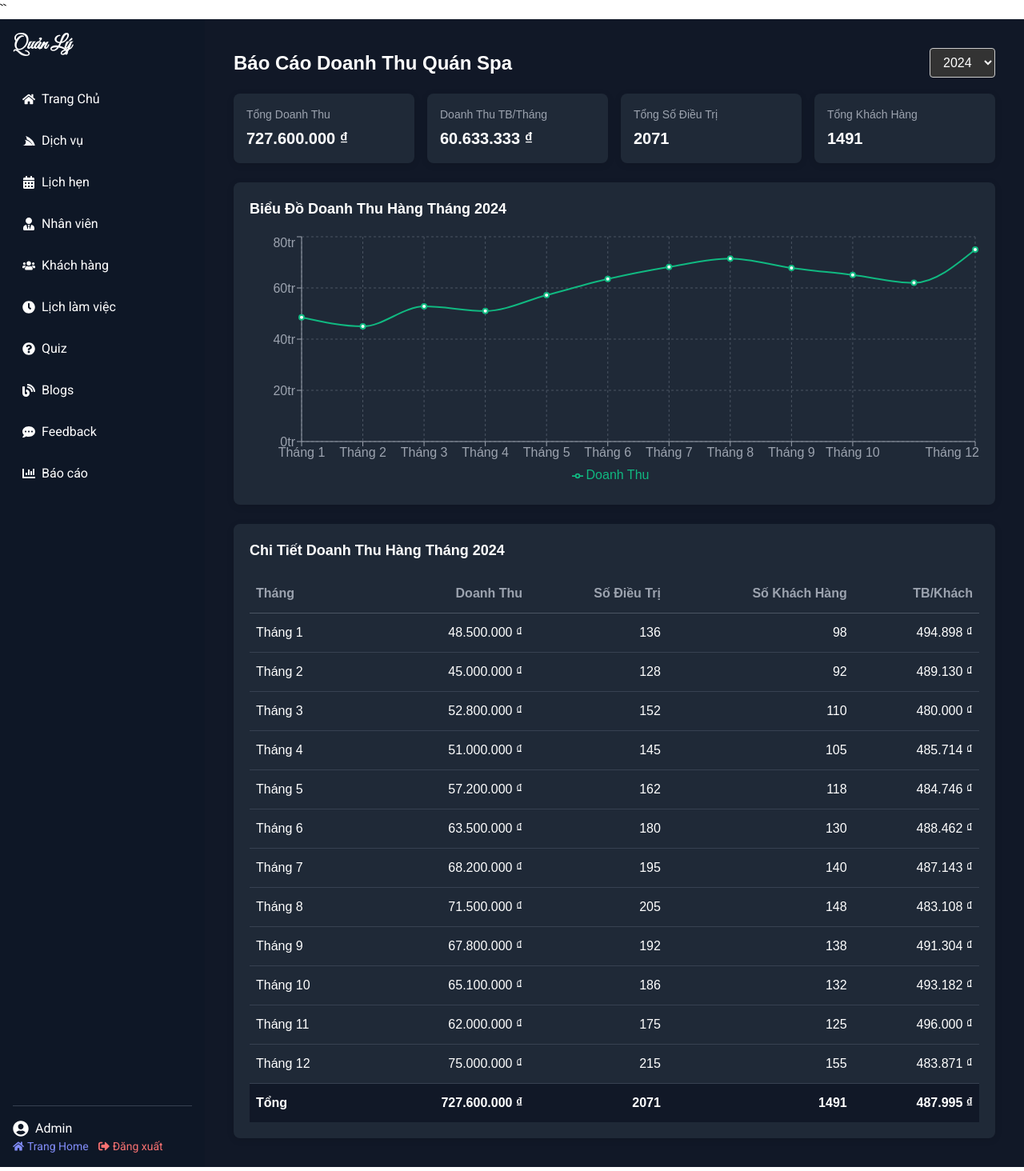
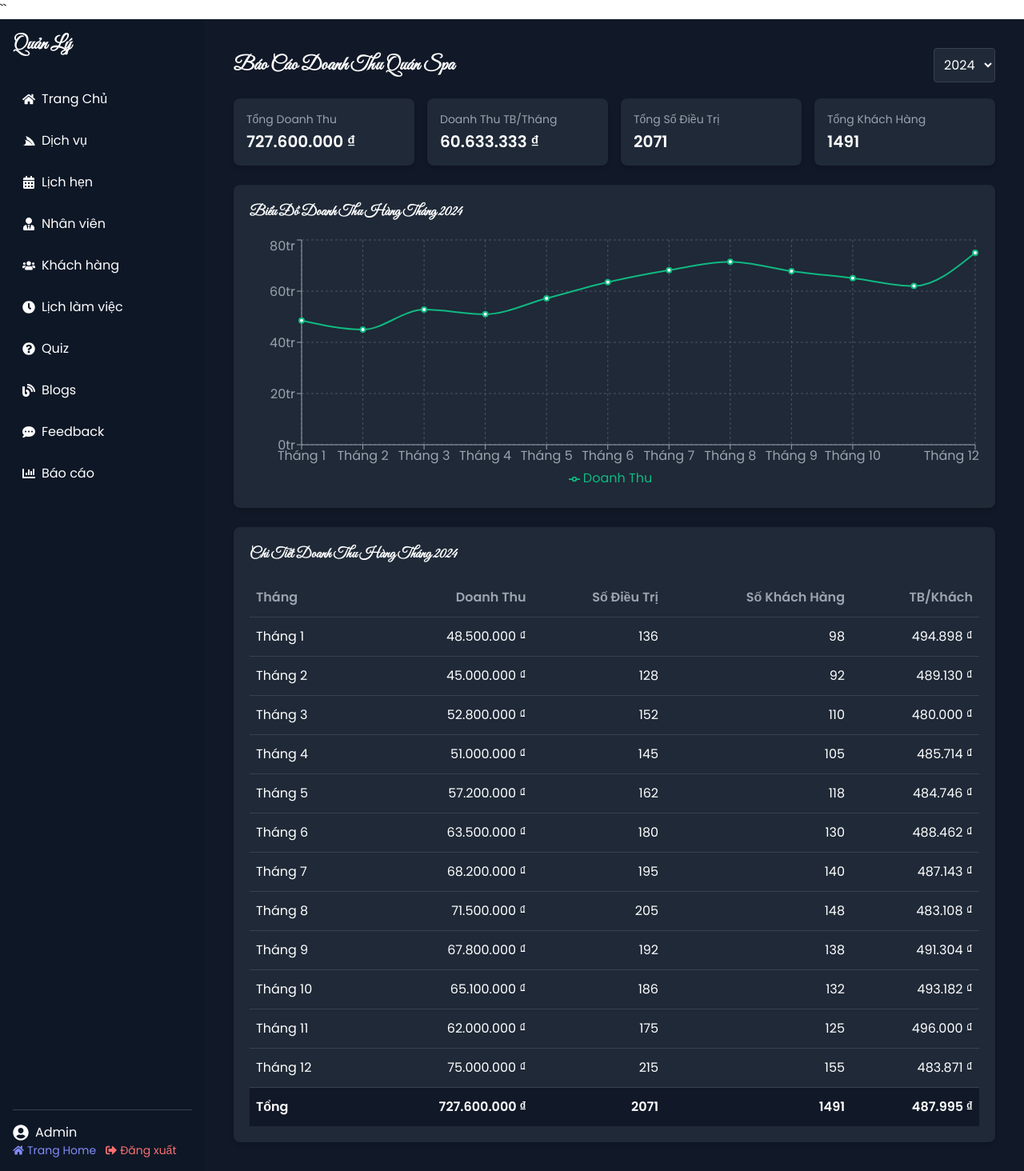
Before and after one commit to nguyenanhhung403/Aura-Blossom-Spa, a React (Vite) app: page /admin/dashboard in a window 1280 px wide. Shown: the whole page at 80% size. Built offline with nearby package versions, Linux system fonts and the light colour scheme; no server answers.

Commit message:
Convert Css inline -> Taiwind css

```diff
--- a/src/components/pages/Admin/SpaDashboard.jsx
+++ b/src/components/pages/Admin/SpaDashboard.jsx
@@ -62,57 +62,55 @@ const SpaDashboard = () => {
     }).format(value);
   };
 
-  // Định nghĩa font chữ và style chung
-  const fontStyles = {
-    fontFamily: "'Montserrat', 'Roboto', sans-serif",
-  };
-
   return (
-    <div className="flex min-h-screen bg-gray-900 text-white" style={fontStyles}>
+    <div className="flex min-h-screen bg-gray-900 text-white font-montserrat">
       <Sidebar />
       <div className="flex-1 p-4">
-        <div style={{ maxWidth: "1200px", margin: "0 auto", padding: "20px" }}>
-          <div style={{ display: "flex", justifyContent: "space-between", alignItems: "center", marginBottom: "20px" }}>
-            <h1 style={{ fontSize: "24px", fontWeight: "bold", fontFamily: "'Montserrat', sans-serif" }}>Báo Cáo Doanh Thu Quán Spa</h1>
+        <div className="max-w-7xl mx-auto p-5">
+          <div className="flex justify-between items-center mb-5">
+            <h1 className="text-2xl font-bold">Báo Cáo Doanh Thu Quán Spa</h1>
             <select
               value={year}
               onChange={(e) => setYear(e.target.value)}
-              style={{ padding: "8px 12px", borderRadius: "4px", border: "1px solid #ccc", backgroundColor: "#333", color: "white", fontFamily: "'Montserrat', sans-serif" }}
+              className="p-2 rounded bg-gray-800 border border-gray-700 text-white focus:outline-none focus:ring-2 focus:ring-green-500"
             >
               <option value="2023">2023</option>
               <option value="2024">2024</option>
             </select>
           </div>
 
-          <div style={{ display: "grid", gridTemplateColumns: "repeat(auto-fit, minmax(220px, 1fr))", gap: "16px", marginBottom: "24px" }}>
-            <div style={{ padding: "16px", borderRadius: "8px", boxShadow: "0 2px 10px rgba(0,0,0,0.1)", backgroundColor: "#1f2937" }}>
-              <div style={{ fontSize: "14px", color: "#9ca3af", marginBottom: "4px", fontFamily: "'Montserrat', sans-serif" }}>Tổng Doanh Thu</div>
-              <div style={{ fontSize: "20px", fontWeight: "bold", fontFamily: "'Montserrat', sans-serif" }}>{formatCurrency(totalRevenue)}</div>
+          <div className="grid grid-cols-1 sm:grid-cols-2 lg:grid-cols-4 gap-4 mb-6">
+            <div className="p-4 rounded-lg shadow-md bg-gray-800">
+              <div className="text-sm text-gray-400 mb-1">Tổng Doanh Thu</div>
+              <div className="text-xl font-bold">{formatCurrency(totalRevenue)}</div>
             </div>
-            <div style={{ padding: "16px", borderRadius: "8px", boxShadow: "0 2px 10px rgba(0,0,0,0.1)", backgroundColor: "#1f2937" }}>
-              <div style={{ fontSize: "14px", color: "#9ca3af", marginBottom: "4px", fontFamily: "'Montserrat', sans-serif" }}>Doanh Thu TB/Tháng</div>
-              <div style={{ fontSize: "20px", fontWeight: "bold", fontFamily: "'Montserrat', sans-serif" }}>{formatCurrency(avgMonthlyRevenue)}</div>
+            <div className="p-4 rounded-lg shadow-md bg-gray-800">
+              <div className="text-sm text-gray-400 mb-1">Doanh Thu TB/Tháng</div>
+              <div className="text-xl font-bold">{formatCurrency(avgMonthlyRevenue)}</div>
             </div>
-            <div style={{ padding: "16px", borderRadius: "8px", boxShadow: "0 2px 10px rgba(0,0,0,0.1)", backgroundColor: "#1f2937" }}>
-              <div style={{ fontSize: "14px", color: "#9ca3af", marginBottom: "4px", fontFamily: "'Montserrat', sans-serif" }}>Tổng Số Điều Trị</div>
-              <div style={{ fontSize: "20px", fontWeight: "bold", fontFamily: "'Montserrat', sans-serif" }}>{totalTreatments}</div>
+            <div className="p-4 rounded-lg shadow-md bg-gray-800">
+              <div className="text-sm text-gray-400 mb-1">Tổng Số Điều Trị</div>
+              <div className="text-xl font-bold">{totalTreatments}</div>
             </div>
-            <div style={{ padding: "16px", borderRadius: "8px", boxShadow: "0 2px 10px rgba(0,0,0,0.1)", backgroundColor: "#1f2937" }}>
-              <div style={{ fontSize: "14px", color: "#9ca3af", marginBottom: "4px", fontFamily: "'Montserrat', sans-serif" }}>Tổng Khách Hàng</div>
-              <div style={{ fontSize: "20px", fontWeight: "bold", fontFamily: "'Montserrat', sans-serif" }}>{totalClients}</div>
+            <div className="p-4 rounded-lg shadow-md bg-gray-800">
+              <div className="text-sm text-gray-400 mb-1">Tổng Khách Hàng</div>
+              <div className="text-xl font-bold">{totalClients}</div>
             </div>
           </div>
 
-          <div style={{ marginBottom: "24px", padding: "20px", borderRadius: "8px", boxShadow: "0 2px 10px rgba(0,0,0,0.1)", backgroundColor: "#1f2937" }}>
-            <h2 style={{ fontSize: "18px", fontWeight: "bold", marginBottom: "16px", fontFamily: "'Montserrat', sans-serif" }}>Biểu Đồ Doanh Thu Hàng Tháng {year}</h2>
-            <div style={{ height: "320px" }}>
+          <div className="mb-6 p-5 rounded-lg shadow-md bg-gray-800">
+            <h2 className="text-lg font-bold mb-4">Biểu Đồ Doanh Thu Hàng Tháng {year}</h2>
+            <div className="h-80">
               <ResponsiveContainer width="100%" height="100%">
                 <LineChart data={currentYearData}>
                   <CartesianGrid strokeDasharray="3 3" stroke="#4b5563" />
-                  <XAxis dataKey="month" stroke="#9ca3af" tick={{ fontFamily: "'Montserrat', sans-serif" }} />
-                  <YAxis tickFormatter={(value) => `${(value / 1000000).toFixed(0)}tr`} stroke="#9ca3af" tick={{ fontFamily: "'Montserrat', sans-serif" }} />
-                  <Tooltip formatter={(value) => formatCurrency(value)} contentStyle={{ backgroundColor: "#1f2937", borderColor: "#4b5563", fontFamily: "'Montserrat', sans-serif" }} />
-                  <Legend wrapperStyle={{ fontFamily: "'Montserrat', sans-serif" }} />
+                  <XAxis dataKey="month" stroke="#9ca3af" />
+                  <YAxis tickFormatter={(value) => `${(value / 1000000).toFixed(0)}tr`} stroke="#9ca3af" />
+                  <Tooltip
+                    formatter={(value) => formatCurrency(value)}
+                    contentStyle={{ backgroundColor: "#1f2937", borderColor: "#4b5563" }}
+                  />
+                  <Legend />
                   <Line
                     type="monotone"
                     dataKey="revenue"
@@ -126,39 +124,39 @@ const SpaDashboard = () => {
             </div>
           </div>
 
-          <div style={{ padding: "20px", borderRadius: "8px", boxShadow: "0 2px 10px rgba(0,0,0,0.1)", backgroundColor: "#1f2937" }}>
-            <h2 style={{ fontSize: "18px", fontWeight: "bold", marginBottom: "16px", fontFamily: "'Montserrat', sans-serif" }}>Chi Tiết Doanh Thu Hàng Tháng {year}</h2>
-            <div style={{ overflowX: "auto" }}>
-              <table style={{ width: "100%", borderCollapse: "collapse", fontFamily: "'Montserrat', sans-serif" }}>
+          <div className="p-5 rounded-lg shadow-md bg-gray-800">
+            <h2 className="text-lg font-bold mb-4">Chi Tiết Doanh Thu Hàng Tháng {year}</h2>
+            <div className="overflow-x-auto">
+              <table className="w-full">
                 <thead>
-                  <tr style={{ borderBottom: "1px solid #4b5563" }}>
-                    <th style={{ textAlign: "left", padding: "12px 8px", color: "#9ca3af" }}>Tháng</th>
-                    <th style={{ textAlign: "right", padding: "12px 8px", color: "#9ca3af" }}>Doanh Thu</th>
-                    <th style={{ textAlign: "right", padding: "12px 8px", color: "#9ca3af" }}>Số Điều Trị</th>
-                    <th style={{ textAlign: "right", padding: "12px 8px", color: "#9ca3af" }}>Số Khách Hàng</th>
-                    <th style={{ textAlign: "right", padding: "12px 8px", color: "#9ca3af" }}>TB/Khách</th>
+                  <tr className="border-b border-gray-700">
+                    <th className="text-left py-3 px-2 text-gray-400">Tháng</th>
+                    <th className="text-right py-3 px-2 text-gray-400">Doanh Thu</th>
+                    <th className="text-right py-3 px-2 text-gray-400">Số Điều Trị</th>
+                    <th className="text-right py-3 px-2 text-gray-400">Số Khách Hàng</th>
+                    <th className="text-right py-3 px-2 text-gray-400">TB/Khách</th>
                   </tr>
                 </thead>
                 <tbody>
                   {currentYearData.map((item, index) => (
-                    <tr key={index} style={{ borderBottom: "1px solid #374151" }}>
-                      <td style={{ padding: "12px 8px" }}>{item.month}</td>
-                      <td style={{ textAlign: "right", padding: "12px 8px" }}>{formatCurrency(item.revenue)}</td>
-                      <td style={{ textAlign: "right", padding: "12px 8px" }}>{item.treatments}</td>
-                      <td style={{ textAlign: "right", padding: "12px 8px" }}>{item.clients}</td>
-                      <td style={{ textAlign: "right", padding: "12px 8px" }}>
+                    <tr key={index} className="border-b border-gray-700">
+                      <td className="py-3 px-2">{item.month}</td>
+                      <td className="text-right py-3 px-2">{formatCurrency(item.revenue)}</td>
+                      <td className="text-right py-3 px-2">{item.treatments}</td>
+                      <td className="text-right py-3 px-2">{item.clients}</td>
+                      <td className="text-right py-3 px-2">
                         {formatCurrency(item.revenue / item.clients)}
                       </td>
                     </tr>
                   ))}
                 </tbody>
                 <tfoot>
-                  <tr style={{ fontWeight: "bold", backgroundColor: "#111827" }}>
-                    <td style={{ padding: "12px 8px" }}>Tổng</td>
-                    <td style={{ textAlign: "right", padding: "12px 8px" }}>{formatCurrency(totalRevenue)}</td>
-                    <td style={{ textAlign: "right", padding: "12px 8px" }}>{totalTreatments}</td>
-                    <td style={{ textAlign: "right", padding: "12px 8px" }}>{totalClients}</td>
-                    <td style={{ textAlign: "right", padding: "12px 8px" }}>
+                  <tr className="font-bold bg-gray-900">
+                    <td className="py-3 px-2">Tổng</td>
+                    <td className="text-right py-3 px-2">{formatCurrency(totalRevenue)}</td>
+                    <td className="text-right py-3 px-2">{totalTreatments}</td>
+                    <td className="text-right py-3 px-2">{totalClients}</td>
+                    <td className="text-right py-3 px-2">
                       {formatCurrency(totalRevenue / totalClients)}
                     </td>
                   </tr>
```
